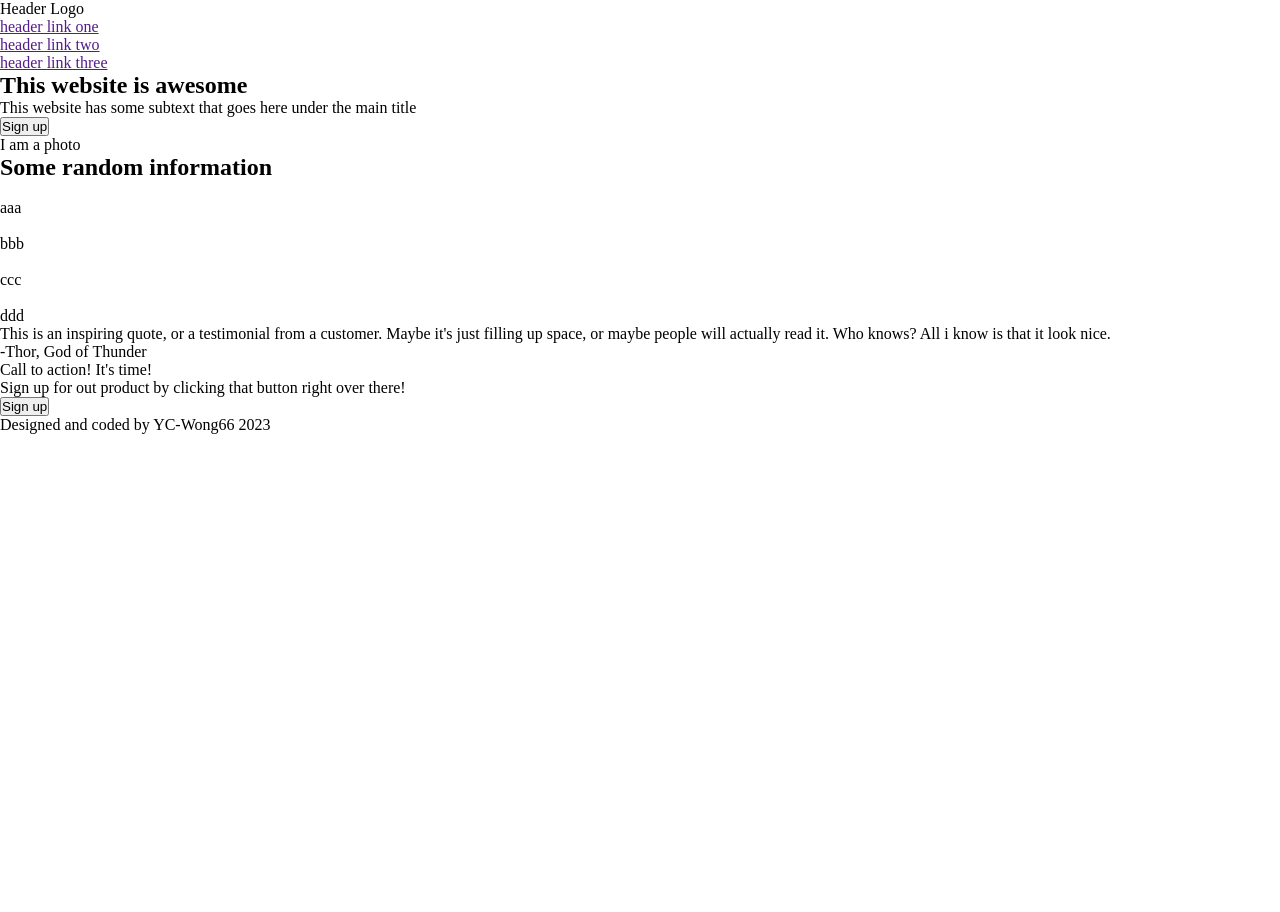
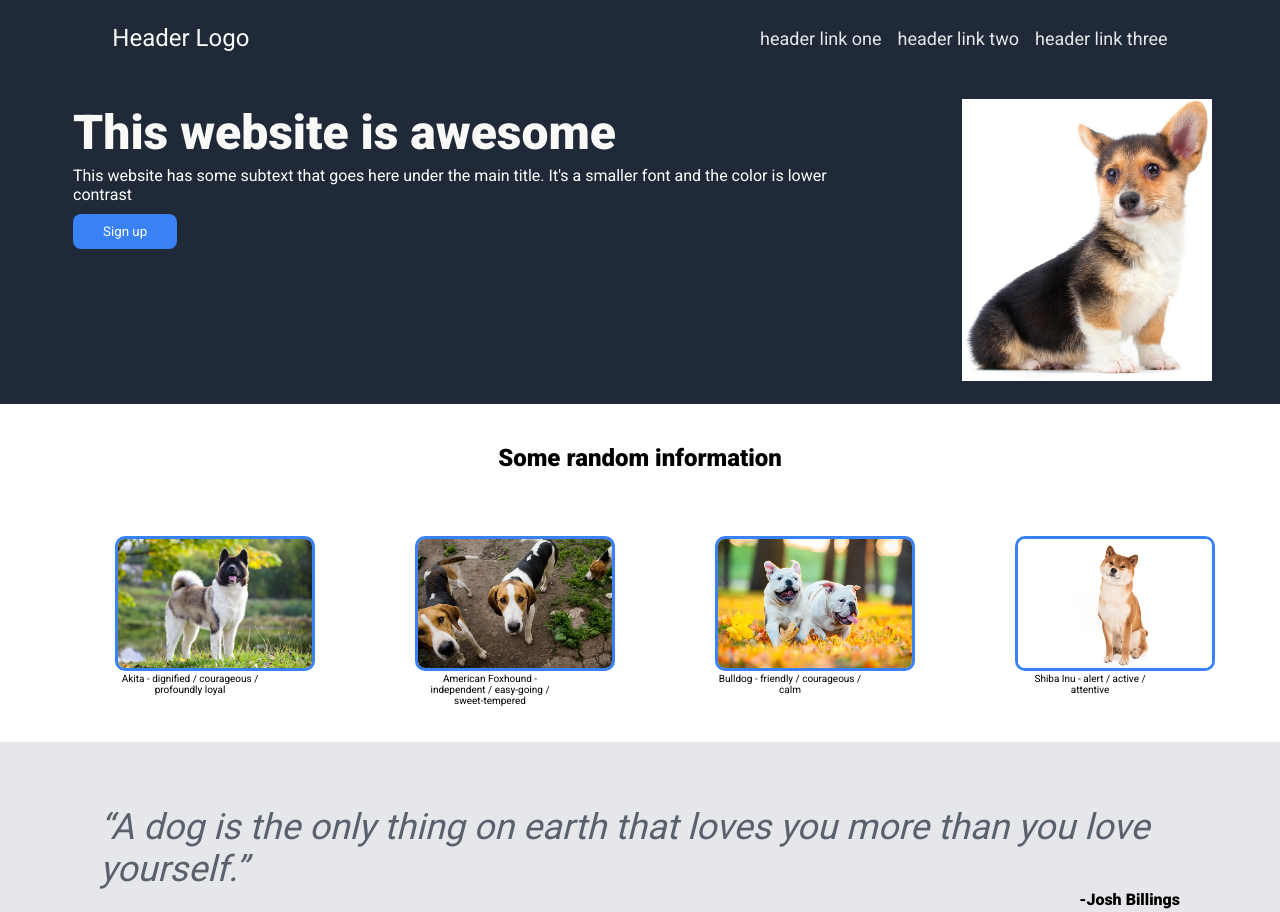
Before and after one commit to WongYC-66/odin-landing_page, a plain HTML site: page index.html in a window 1280 px wide. Shown: the top 912 px of the page. Before the commit the page ends 800 px from the top, so only its background shows below. Drawn offline with Linux system fonts and the light colour scheme.

Commit message:
add in CSS

```diff
--- a/index.html
+++ b/index.html
@@ -5,6 +5,10 @@
     <meta name="viewport" content="width=device-width, initial-scale=1.0">
     <title>Landing Page</title>
     <link rel="stylesheet" href="style.css">
+    <!-- font Roboto -->
+    <link rel="preconnect" href="https://fonts.googleapis.com">
+    <link rel="preconnect" href="https://fonts.gstatic.com" crossorigin>
+    <link href="https://fonts.googleapis.com/css2?family=Roboto:wght@400;900&display=swap" rel="stylesheet">
 </head>
 <body>
     <header>
@@ -18,41 +22,45 @@
     <section class="contents">
         <div class="left-contents">
             <h1>This website is awesome</h1>
-            <p>This website has some subtext that goes here under the main title</p>
-            <button>Sign up</button>
+            <p>This website has some subtext that goes here under the main title. It's a smaller font and the color is lower contrast </p>
+            <button type="submit">Sign up</button>
         </div>
-        <img class="right-contents" href="" >I am a photo</img>
+        <img class="right-contents" src="./images/dog-main.jpg" alt="I am a photo"></img>
     </section>
     <section class="blogs">
         <h2>Some random information</h2>
+        <div class="blogs-container">
             <div class="blog-card">
-            <img src="" alt="">
-            <p>aaa</p>
+                <img src="./images/akita.jpg" alt="i am photo 1">
+                <p>Akita - dignified / courageous / profoundly loyal</p>
             </div>
             <div class="blog-card">
-            <img src="" alt="">
-            <p>bbb</p>
+                <img src="./images/american-foxhound.webp" alt=" am photo 2">
+                <p>American Foxhound - independent / easy-going / sweet-tempered</p>
             </div>
             <div class="blog-card">
-            <img src="" alt="">
-            <p>ccc</p>
+                <img src="./images/Bulldog.webp" alt=" am photo 3">
+                <p>Bulldog - friendly / courageous / calm</p>
             </div>
             <div class="blog-card">
-            <img src="" alt="">
-            <p>ddd</p>
+                <img src="./images/shiba-inu.webp" alt=" am photo 4">
+                <p>Shiba Inu - alert / active / attentive</p>
+            </div>
         </div>
     </section>
-    <section class="qutoes">
-        <p>This is an inspiring quote, or a testimonial from a customer. Maybe it's just filling up space, or maybe people will actually read it. Who knows? All i know is that it look nice.</p>
-        <p>-Thor, God of Thunder</p>
+    <section class="quotes">
+        <p>“A dog is the only thing on earth that loves you more than you love yourself.”</p>
+        <p class="author">-Josh Billings</p>
 
     </section>
     <section class="sign-up-label">
-        <p>Call to action! It's time!<br> Sign up for out product by clicking that button right over there! </p>
-        <button>Sign up</button>
+        <div>
+            <p><span>Call to action! It's time!</span><br> Sign up for out product by clicking that button right over there! </p>
+            <button type="submit">Sign up</button>
+        </div>
     </section>
     <footer>
-        Designed and coded by YC-Wong66 2023
+        Designed and coded by YC-Wong 2023
     </footer>
 
 </body>
--- a/style.css
+++ b/style.css
@@ -2,4 +2,145 @@
     box-sizing: border-box;
     padding: 0;
     margin: 0;
+    font-family: 'Roboto', sans-serif;
 }
+
+body{
+    display:flex;
+    flex-direction: column;
+    /* overflow: hidden; */
+}
+
+header{
+    display: flex;
+    justify-content: space-around;
+    gap: 350px;
+    background-color: #1F2937;
+    color:#F9FAF8;
+    padding : 24px 32px;
+    font-size: 24px;
+    flex: 1;
+}
+header > ul{
+    display: flex;
+    justify-content: flex-end;
+    align-items: center;
+    gap : 16px;
+}
+header > ul > li, li > a{
+    list-style: none;
+    text-decoration: none ;
+    color: #E5E7EB;
+    font-size: 18px;
+}
+li > a:hover{
+    background-color: white;
+    color: #1F2937;
+}
+.contents{
+    background-color: #1F2937;
+    color: white;
+    flex : 1;
+    display: flex;
+    justify-content: space-around;
+    padding : 8px;
+}
+.contents  h1 {
+    font-size: 48px;
+    font-weight: bolder;
+    color: #F9FAF8
+}
+.left-contents, .right-contents{
+    margin: 15px 60px;
+}
+.left-contents > * {
+    margin : 5px;
+}
+.contents > img {
+    /* min-width : 35%; */
+    width : 250px;
+    background-color: grey;
+}
+.blogs{
+    margin: 16px 0;
+}
+.blogs-container{
+    flex: 1;
+    display: flex;
+    justify-content: space-around;
+    padding: 40px;
+    /* gap: 5px; */
+}
+.blogs > h2 {
+    text-align: center;
+    padding: 24px;
+}
+.blog-card{
+    /* border: 1px solid black; */
+    font-size: 10px;
+    max-width: 150px;
+    max-height: 150px;
+    text-align: center;
+}
+.blog-card > img{
+    width : 200px;
+    border-radius: 10px;
+    border: 3px solid #3882F6;
+}
+.quotes{
+    flex: 1;
+    background-color: #E5E7EB;
+    padding: 64px 100px;
+}
+.quotes p:first-child {
+    font-size: 36px;
+    font-style: italic;
+    font-weight: lighter;
+    color: #1F2937;
+    opacity: 0.7;
+}
+.quotes .author{
+    text-align: right;
+    font-weight: bold;
+}
+
+.sign-up-label{
+    flex: 1;
+    padding: 64px;
+    color: white;
+}
+.sign-up-label > div{
+    background-color: #3882F6;
+    padding: 32px 64px;
+    border-radius: 5px;
+    display: flex;
+    justify-content: center;
+    align-items: center;
+}
+.sign-up-label span{
+    font-size: 24px;
+    font-weight: bold;
+}
+button{
+    background-color: #3882F6;
+    padding: 10px 30px;
+    border: none;
+    color: white;
+    border-radius: 8px;
+    margin: 3px;
+}
+.sign-up-label button{
+    flex: 1;
+    border: 1px solid white;
+    margin-left: 30px;
+}
+
+footer{
+    flex: 0.5;
+    padding: 15px;
+    display: flex;
+    justify-content: center;
+    align-items: center;
+    background-color: #1F2937;
+    color:white;
+}
```
Also changed, not shown: images/Bulldog.webp (added), images/akita.jpg (added), images/american-foxhound.webp (added), images/dog-main.jpg (added), images/shiba-inu.webp (added). Lines whose indentation alone changed are shown as unchanged.
